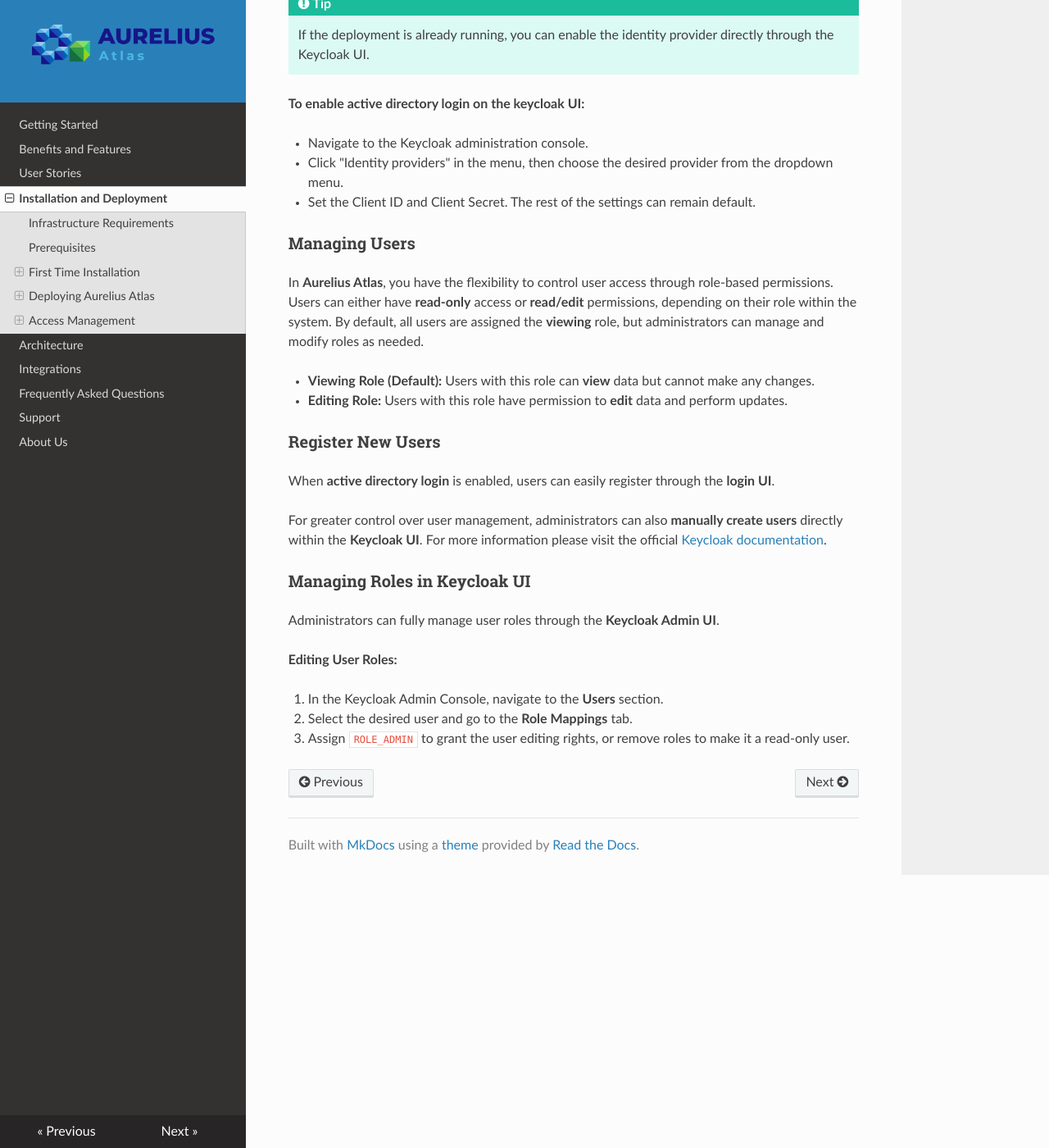
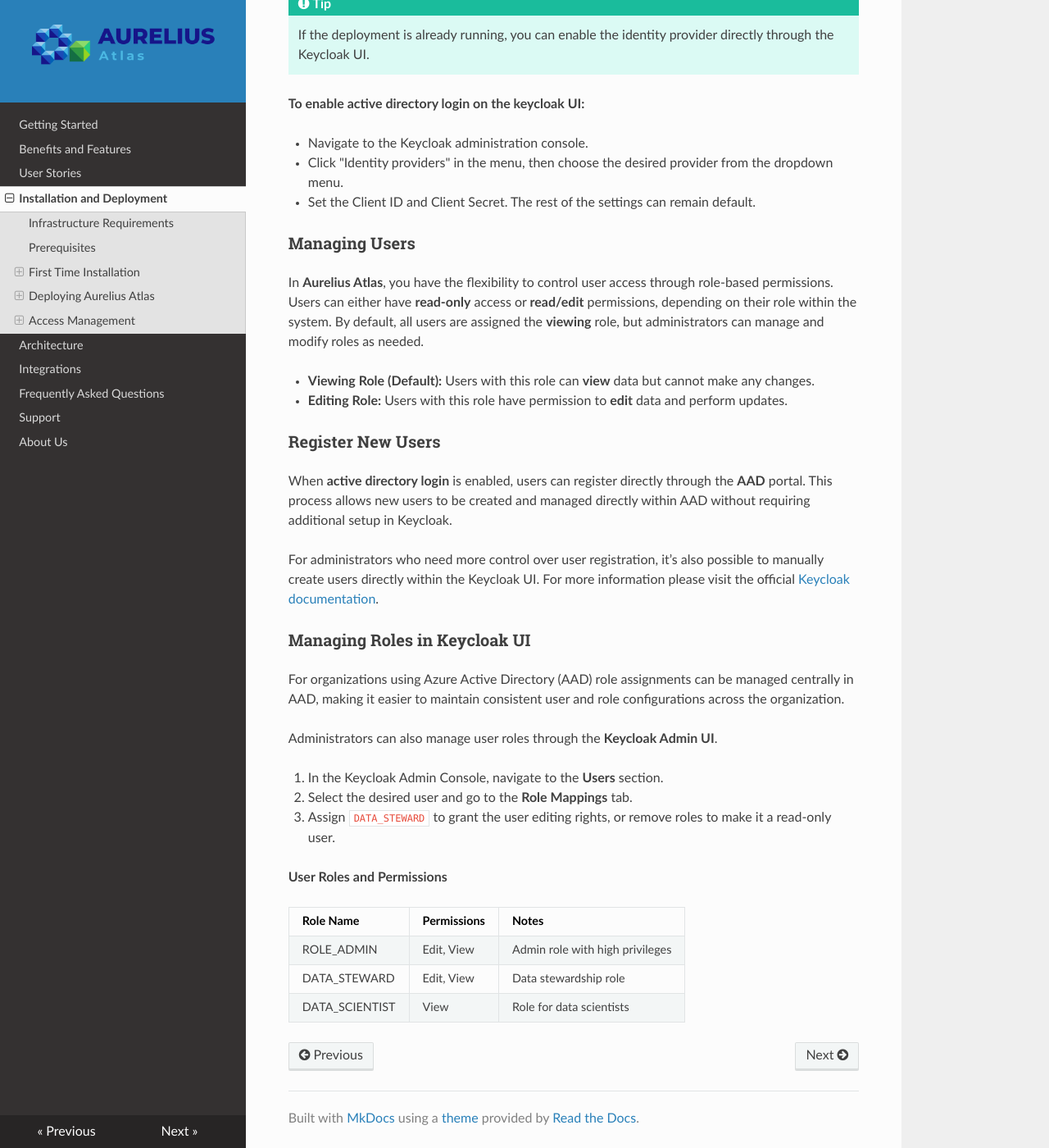
Before and after one commit to aureliusenterprise/aurelius-atlas-documentation, an MkDocs documentation site: the page built from docs/installation-and-deployment.md, in a window 1280 px wide and 1400 px high, scrolled down 8223 px. Shown: the whole window at 82% size. Built offline with MkDocs 1.6.1, drawn with Linux system fonts in a browser that asks for light colours; nearby versions of some CDN libraries; some of the changed text lies outside the part shown.

Commit message:
feedback

```diff
--- a/docs/installation-and-deployment.md
+++ b/docs/installation-and-deployment.md
@@ -376,7 +376,7 @@ Active Directory login is not enabled by default. To enable it in Aurelius Atlas
 
 - Update the `values.yaml` file
 
-    Update the `values.yaml` file to load a different Keycloak configuration. Set the `{{ .Values.keycloak.realm_file_name }}` key to `realm_m4i_with_provider.json`.
+    Update the `values.yaml` file in the base folder to load a different Keycloak configuration. Set the `{{ .Values.keycloak.realm_file_name }}` key to `realm_m4i_with_provider.json`.
 
 - Customize the realm configuration
 
@@ -385,8 +385,8 @@ Active Directory login is not enabled by default. To enable it in Aurelius Atlas
 
 | Key                                            | Description                             |
 | ---------------------------------------------- | --------------------------------------- |
-| `{{ .identityProviders.config.clientId }}`     | The client ID of OAuth 2.0 client.      |
-| `{{ .identityProviders.config.clientSecret }}` | The client secret of  OAuth 2.0 client. |
+| `{{ .identityProviders.config.clientId }}`     | The client ID of the identity provider.      |
+| `{{ .identityProviders.config.clientSecret }}` | The client secret of the identity provider   |
 
 !!! note
     In addition to Azure Active Directory, social login is also supported through OAuth 2.0 clients, including
@@ -417,18 +417,29 @@ can manage and modify roles as needed.
 
 ### Register New Users
 
-When **active directory login** is enabled, users can easily register through the **login UI**.
+When **active directory login** is enabled, users can register directly through the **AAD** portal. This process
+allows new users to be created and managed directly within AAD without requiring additional setup in Keycloak.
 
-For greater control over user management, administrators can also **manually create users** directly
-within the **Keycloak UI**. For more information please visit the
+For administrators who need more control over user registration, it’s also possible to manually create users
+directly within the Keycloak UI. For more information please visit the
 official [Keycloak documentation](https://www.keycloak.org/docs/latest/server_admin/#assembly-managing-users_server_administration_guide).
 
 ### Managing Roles in Keycloak UI
 
-Administrators can fully manage user roles through the **Keycloak Admin UI**.
+For organizations using Azure Active Directory (AAD) role assignments can be
+managed centrally in AAD, making it easier to maintain consistent user and role configurations across the
+organization.
 
-**Editing User Roles:**
+Administrators can also manage user roles through the **Keycloak Admin UI**.
 
 1. In the Keycloak Admin Console, navigate to the **Users** section.
 2. Select the desired user and go to the **Role Mappings** tab.
-3. Assign `ROLE_ADMIN` to grant the user editing rights, or remove roles to make it a read-only user.
+3. Assign `DATA_STEWARD` to grant the user editing rights, or remove roles to make it a read-only user.
+
+**User Roles and Permissions**
+
+| Role Name           | Permissions     | Notes                                                    |
+|---------------------|-----------------|----------------------------------------------------------|
+| ROLE_ADMIN          | Edit, View      | Admin role with high privileges                          |
+| DATA_STEWARD        | Edit, View      | Data stewardship role                                    |
+| DATA_SCIENTIST      | View            | Role for data scientists                                 |
```
